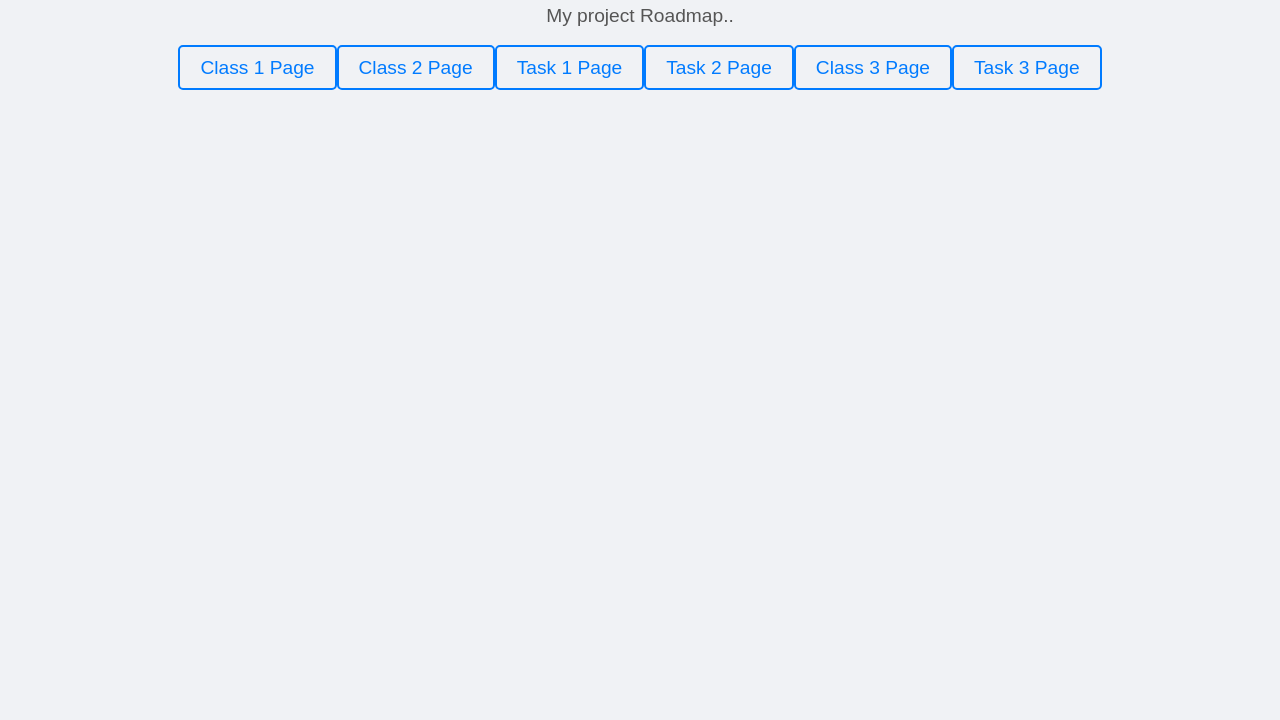
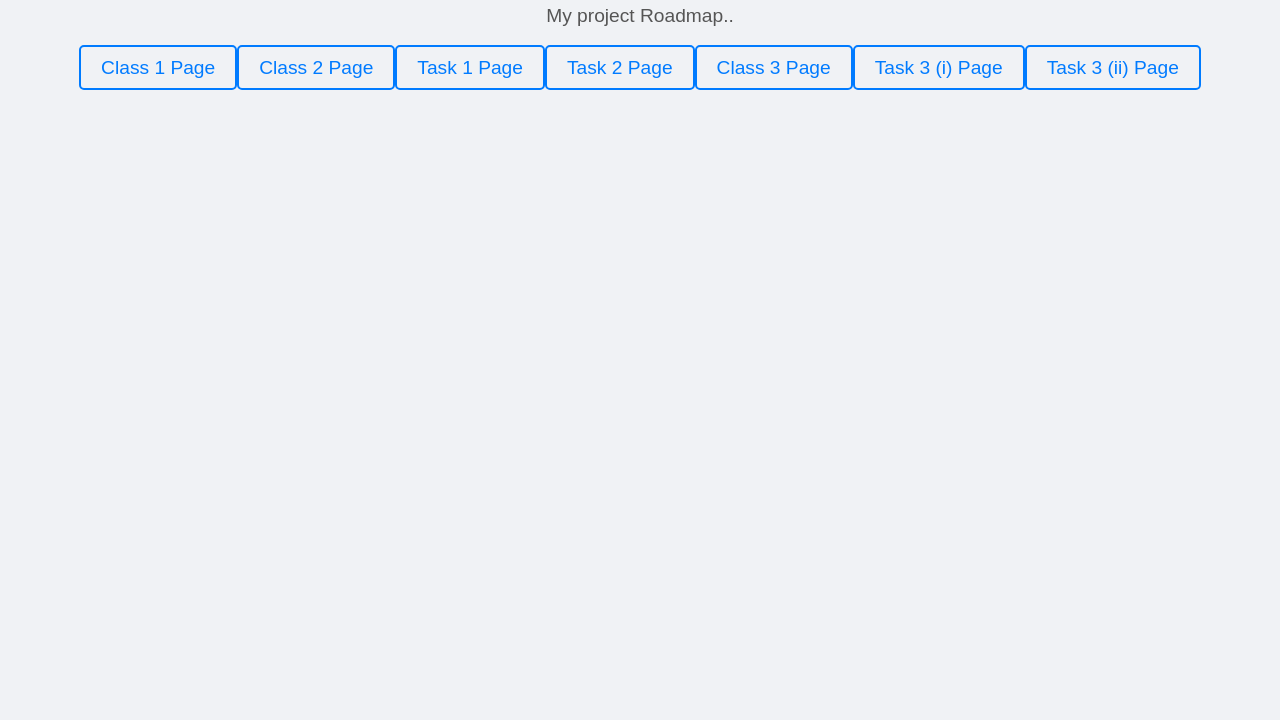
Before and after one commit to adwaithv964/Web-Development-project-Coding_Club, a plain HTML site: page index.html in a window 1280 px wide. Shown: the part 80-800 px from the top of the page. Drawn offline with Linux system fonts and the light colour scheme.

Commit message:
Added other file of task 3(ii) in index file

```diff
--- a/index.html
+++ b/index.html
@@ -85,7 +85,8 @@
         <li><a href="task_1.html">Task 1 Page</a></li>
         <li><a href="task_2.html">Task 2 Page</a></li>
         <li><a href="class_3.html">Class 3 Page</a></li>
-        <li><a href="task_3.html">Task 3 Page</a></li>
+        <li><a href="task_3(i).html">Task 3 (i) Page</a></li>
+        <li><a href="task_3(ii).html">Task 3 (ii) Page</a></li>
     </ul>
 </body>
 </html>
```
